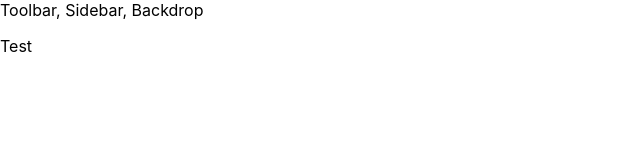
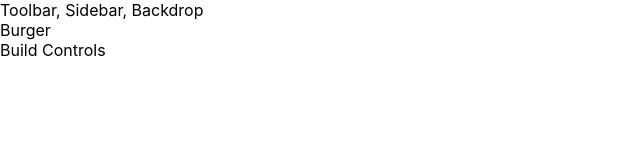
Before and after one commit to ibrahimawadhamid/The-Burger-Shop, a React app: page / in a window 1280 px wide. Shown: the top 160 px of the page, without its empty margins (0-640 px from the left). Built offline with nearby package versions, Linux system fonts and the light colour scheme.

Commit message:
Added Burger Builder component

```diff
--- a/src/App.js
+++ b/src/App.js
@@ -1,12 +1,13 @@
 import React, { Component } from 'react';
 import Layout from './components/Layout/Layout';
+import BurgerBuilder from './containers/BurgerBuilder/BurgerBuilder';
 
 class App extends Component {
   render() {
     return (
       <div>
           <Layout>
-              <p>Test</p>
+              <BurgerBuilder/>
           </Layout>
       </div>
     );
--- /dev/null
+++ b/src/components/Layout/Layout.css
@@ -0,0 +1,3 @@
+.Content {
+    margin-top: 16px;
+}
--- a/src/components/Layout/Layout.js
+++ b/src/components/Layout/Layout.js
@@ -1,10 +1,11 @@
 import React from 'react';
 import Aux from '../../hoc/_Aux';
+import cssClasses from './Layout.css';
 
 const layout = (props) => (
     <Aux>
         <div>Toolbar, Sidebar, Backdrop</div>
-        <main>
+        <main className={cssClasses.Content}>
             {props.children}
         </main>
     </Aux>
--- /dev/null
+++ b/src/containers/BurgerBuilder/BurgerBuilder.js
@@ -0,0 +1,16 @@
+import React, {Component} from 'react';
+import Aux from '../../hoc/_Aux';
+
+class BurgerBuilder extends Component {
+
+    render() {
+        return (
+            <Aux>
+                <div>Burger</div>
+                <div>Build Controls</div>
+            </Aux>
+        );
+    }
+}
+
+export default BurgerBuilder;
```
